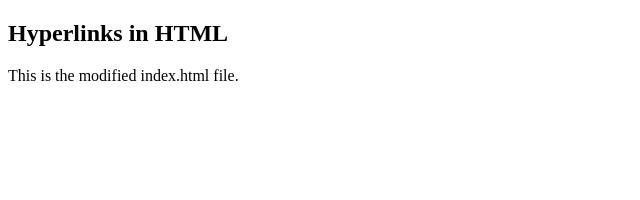
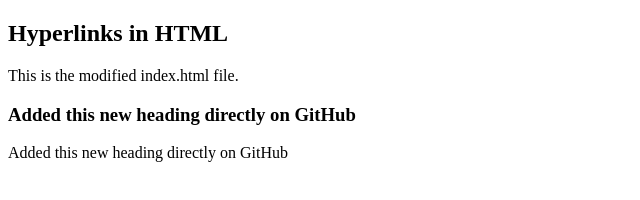
Before and after one commit to julianthong/3179, a plain HTML site: page index.html in a window 1280 px wide. Shown: the whole page, without its empty margins (0-640 px from the left). Drawn offline with Linux system fonts and the light colour scheme.

Commit message:
Update index.html

```diff
--- a/index.html
+++ b/index.html
@@ -8,5 +8,9 @@
 <body>
     <h2>Hyperlinks in HTML</h2>
     <p>This is the modified index.html file.</p>
+
+    <h3>Added this new heading directly on GitHub</h3>
+    <p>Added this new heading directly on GitHub</p>
+
 </body>
 </html>
```
